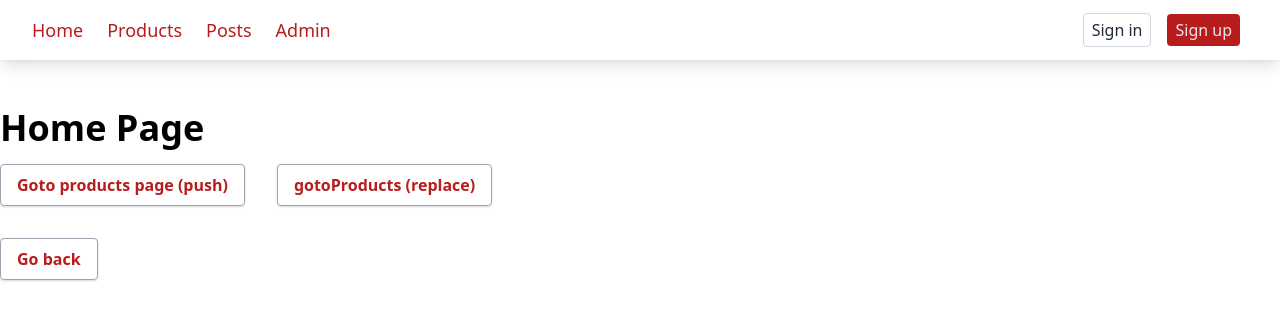
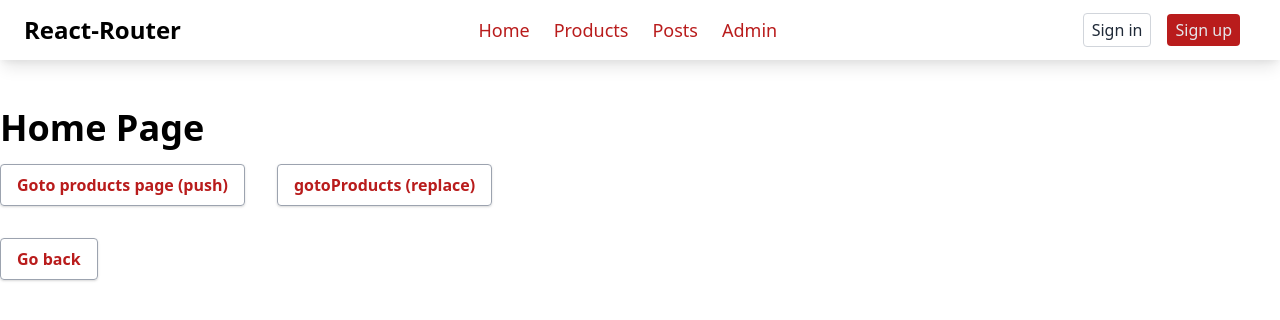
Before and after one commit to Tellisense/react-router-example, a React (Create React App) app: page / in a window 1280 px wide. Shown: the top 320 px of the page. Built offline with nearby package versions, Linux system fonts and the light colour scheme.

Commit message:
added title

```diff
--- a/src/components/Navbar.jsx
+++ b/src/components/Navbar.jsx
@@ -5,7 +5,7 @@ const Navbar = () => {
   return (
     <nav id="header" className="w-full z-30 top-10 py-1 bg-white shadow-lg ">
       <div className="w-full flex items-center justify-between mt-0 px-6 py-2">
-
+        <div className="text-2xl font-black" >React-Router</div>
         <div className="hidden md:flex md:items-center md:w-auto w-full order-3 md:order-1" id="menu">
           <nav>
             <ul className="md:flex items-center justify-between text-base text-red-700 pt-4 md:pt-0">
```
